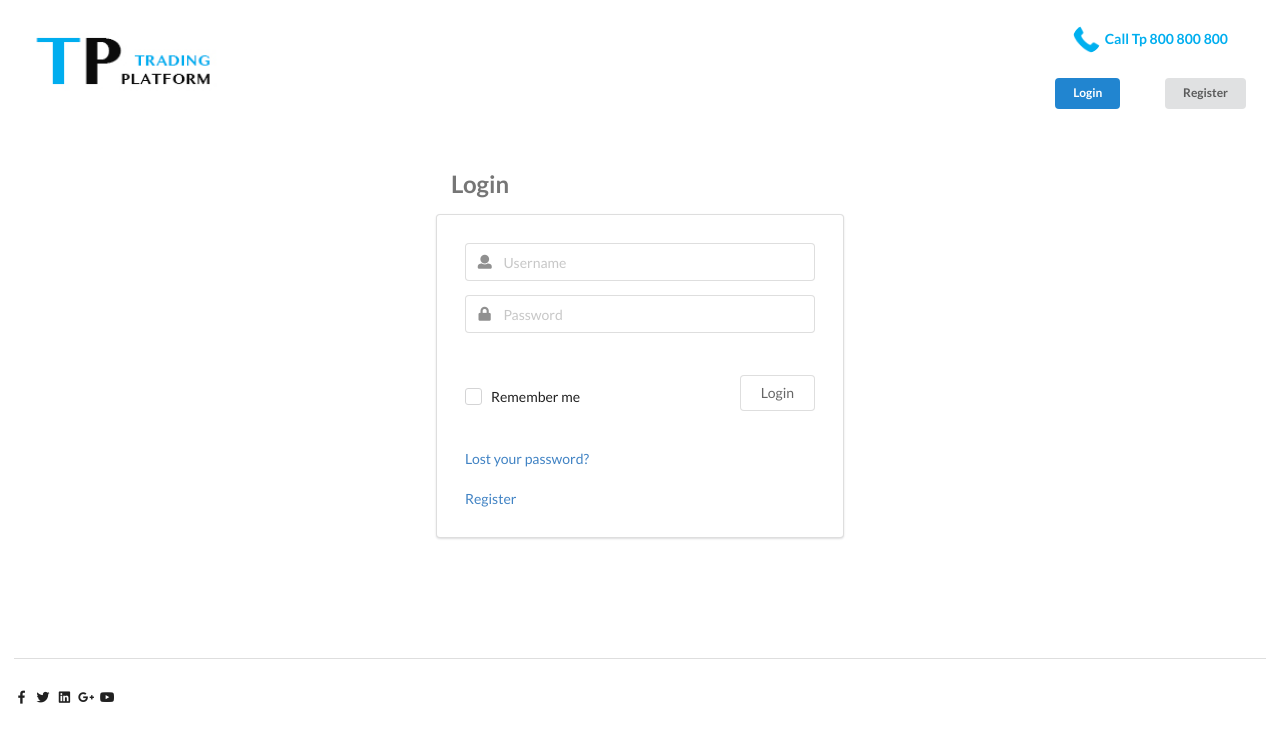
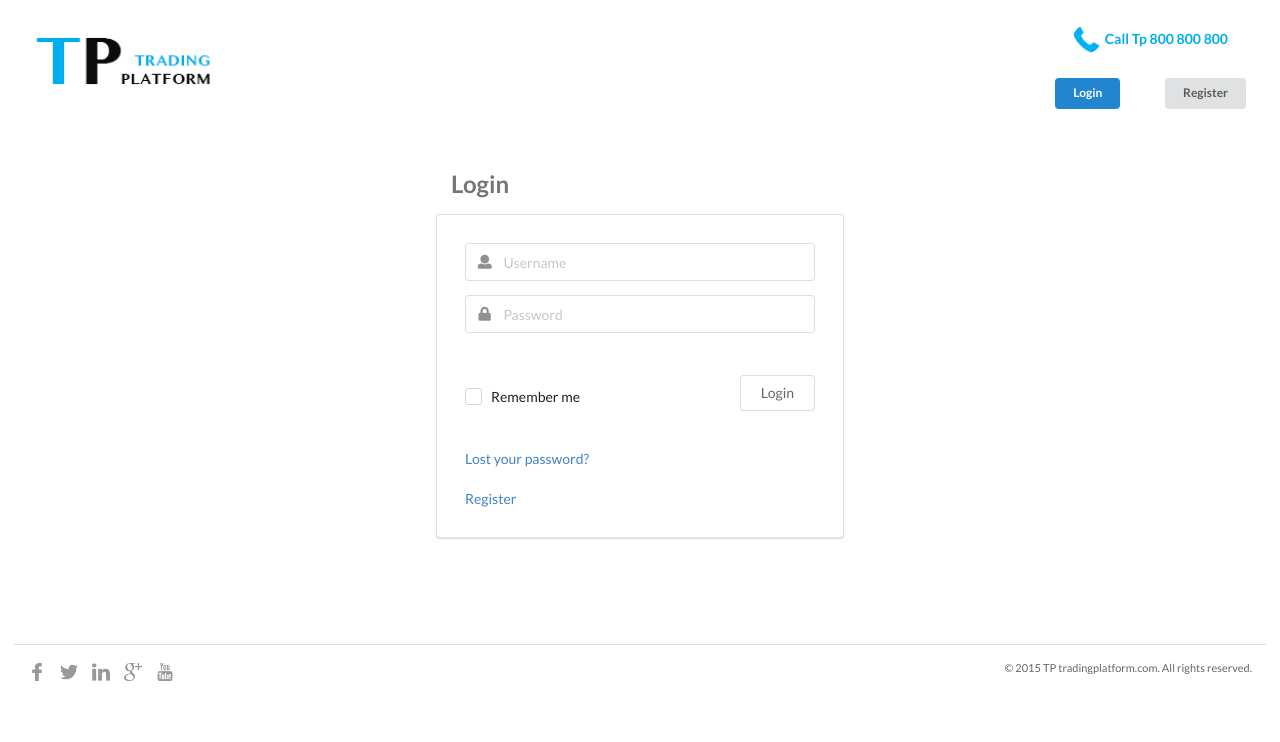
Before and after one commit to VinnyKun/semantic-static, a plain HTML site: page index.html in a window 1280 px wide. Drawn offline with nearby package versions, Linux system fonts and the light colour scheme.

Commit message:
login page completed

```diff
--- a/index.html
+++ b/index.html
@@ -91,13 +91,28 @@
         </div>
     </div>
     <div class="ui footer basic segment">
-        <div class=" ui inverted divider"></div>
-        <div class=" ui horizontal small divided link list">
-            <i class="facebook f icon"></i>
-            <i class="twitter icon"></i>
-            <i class="linkedin icon"></i>
-            <i class="google plus g icon"></i>
-            <i class="youtube icon"></i>
+        <div class=" ui inverted divider" style="margin: 0;"></div>
+        <div class="ui basic left floated segment"  style="margin: 0;">
+            <div class=" ui horizontal list">
+                <div class="item">
+                    <img class="ui image" style="width:18px; height:auto" src="assets/WAD-NA-Extra-images/facebook.png">
+                </div>
+                <div class="item">
+                    <img class="ui image" style="width:18px; height:auto" src="assets/WAD-NA-Extra-images/twitter.png">
+                </div>
+                <div class="item">
+                    <img class="ui image" style="width:18px; height:auto" src="assets/WAD-NA-Extra-images/linkedin.png">
+                </div>
+                <div class="item">
+                    <img class="ui image" style="width:18px; height:auto" src="assets/WAD-NA-Extra-images/google.png">
+                </div>
+                <div class="item">
+                    <img class="ui image" style="width:18px; height:auto" src="assets/WAD-NA-Extra-images/youtube.png">
+                </div>
+            </div>
+        </div>
+        <div class="ui basic right floated segment"   style="margin: 0;">
+            <p style="font-size: 11px; color:  #666666;"> &copy 2015 TP tradingplatform.com. All rights reserved.</p>
         </div>
      </div>
 
```
